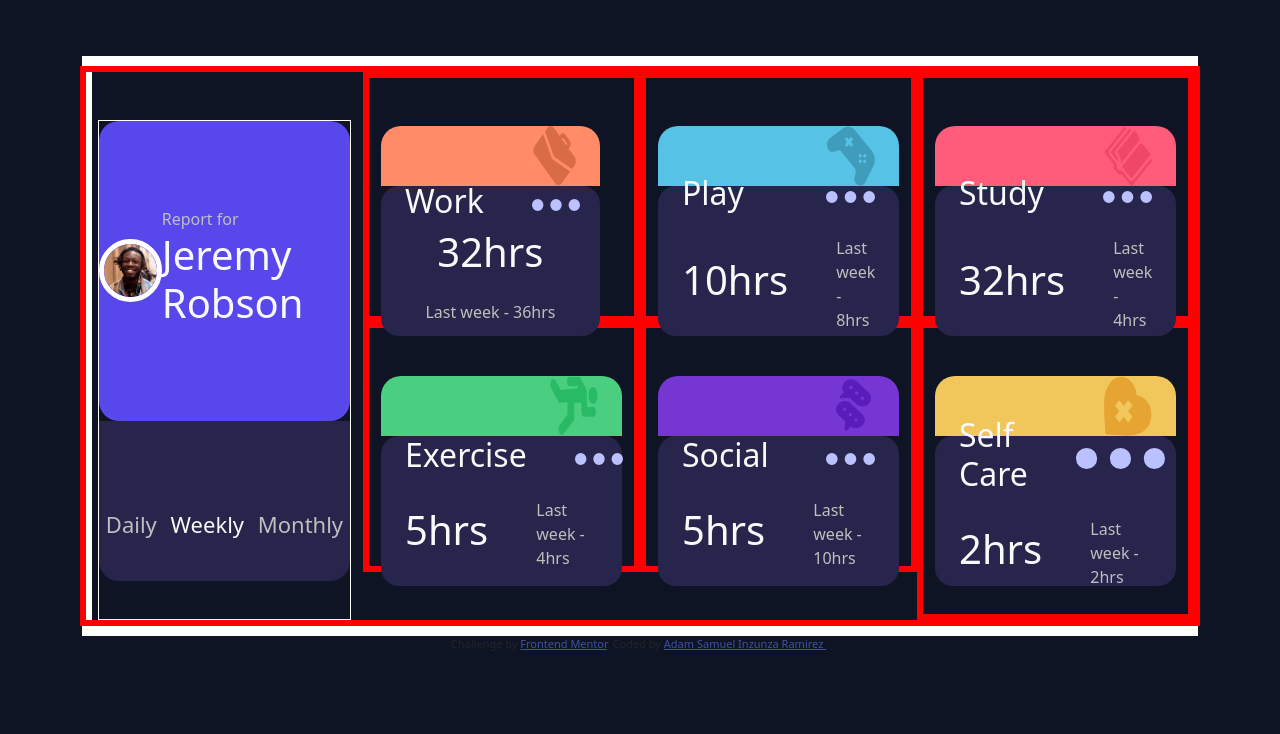
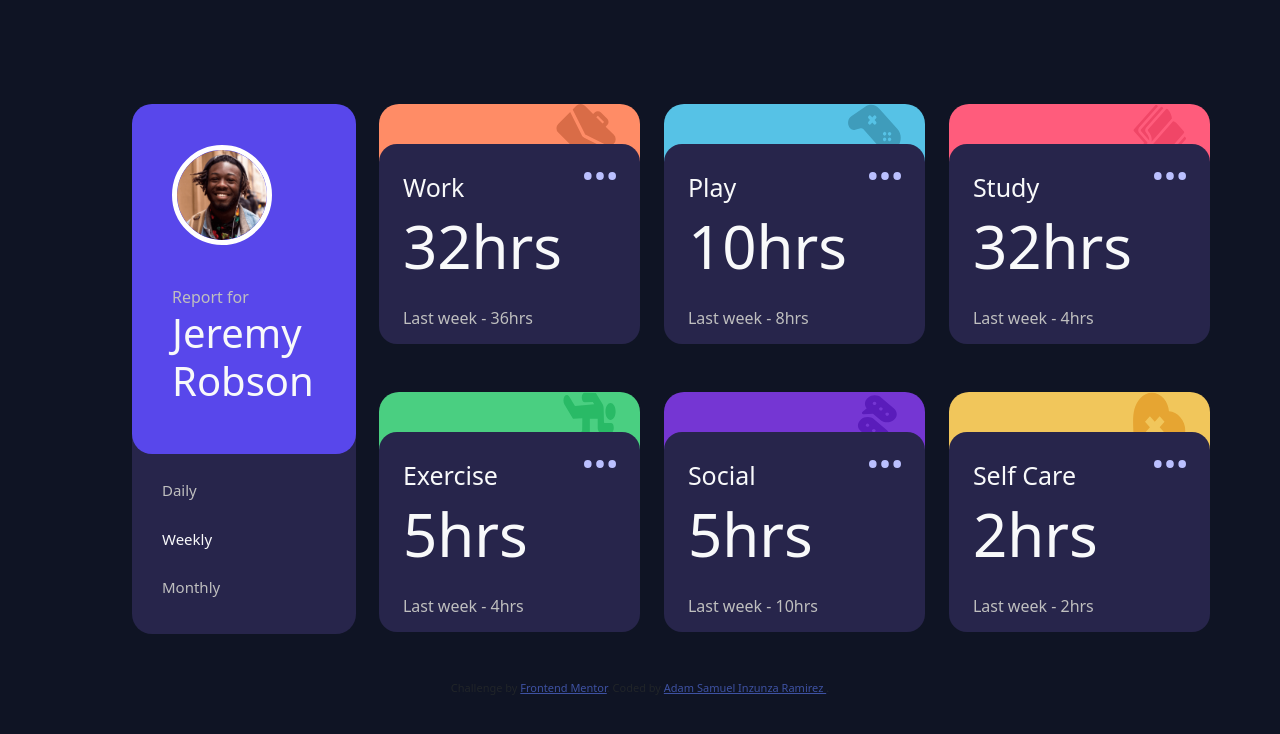
Before and after one commit to Cuandoyolabi/DashboardTime, a plain HTML site: page index.html in a window 1280 px wide. Drawn offline with nearby package versions, Linux system fonts and the light colour scheme.

Commit message:
Se actualiza el proyecto, se mejora la interfaz

```diff
--- a/index.html
+++ b/index.html
@@ -21,36 +21,36 @@
       <div class="row">
         <div class="col-md-3">
           <!--Jeremy-->
-          <div class="flex-container jeremy-container mt-5 col-12 w-md-100">
-        <div class="fluid-container w-100 jeremy-container-header d-flex flex-row justify-content-evenly align-items-center" style="border-radius: 20px;">
-           <img src="/images/image-jeremy.png" alt="Jeremy Robson" class="profile-image img-fluid w-25">
+          <div class="flex-container jeremy-container mt-5">
+            <div class="fluid-container w-100 jeremy-container-header" style="border-radius: 20px;">
+           <img src="/images/image-jeremy.png" alt="Jeremy Robson" class="profile-image img-fluid ">
            <div class="fluid-container d-flex flex-column">
               <p class="m-0 text-gray">Report for</p>
-              <h1 class="text-light fw-light">Jeremy Robson</h1>
+              <h1 class="text-light fw-light">Jeremy <br class="espacio-letra">Robson</h1>
            </div>
-        </div>
-        <div class="fluid-container w-100 jeremy-container-footer d-flex flex-row justify-content-around align-items-end pb-4">
-          <p class="text-gray" style="font-size: 22px;">Daily</p>
-          <p class="text-light" style="font-size: 22px;">Weekly</p>
-          <p class="text-gray" style="font-size: 22px;">Monthly</p>
-        </div>
+          </div>
+          <div class="fluid-container w-100 jeremy-container-footer pb-4">
+            <p class="text-gray jeremy-text top">Daily</p>
+            <p class="text-light jeremy-text top2">Weekly</p>
+            <p class="text-gray jeremy-text top3">Monthly</p>
           </div>
         </div>
+      </div>
 
         <!--Primera division-->
         <div class="col-md-3">
           <div class="row">
-            <div class="flex-container card-container mt-5 col-12 col-md-11" style="height: 190px;">
+            <div class="flex-container card-container mt-5 col-10 col-md-11 mx-auto" style="height: 240px;">
               <div class="fluid-container design w-100 work-color card-container-color d-flex justify-content-end px-4" style="height: 60px;">
-                <img src="./images/icon-work.svg" alt="Work Icon" class="icon img-fluid w-25 h-100">
+                <img src="./images/icon-work.svg" alt="Work Icon" class="icon img-fluid">
               </div>
-            <div class="fluid-container card-container-footer d-flex flex-column justify-content-center" style="height: 150px;">
+            <div class="fluid-container card-container-footer d-flex flex-column justify-content-center col-12" style="height: 200px;">
             <div class="d-flex flex-row justify-content-between align-items-center">
-              <h2 class="px-4 text-light">Work</h2>
-              <img src="./images/icon-ellipsis.svg" alt="Work Icon" class="icon 2w-50 h-25 px-4">
+              <h2 class="px-4 text-light palabra">Work</h2>
+              <img src="./images/icon-ellipsis.svg" alt="Work Icon" class="icon icon__opcion px-4">
             </div>
-            <div class="d-flex flex-row justify-content-between align-items-center flex-md-column">
-              <h1 class="px-4 text-light fw-light" style="font-size: 40px;">32hrs</h1>
+            <div class="footer-second">
+              <h1 class="px-4 text-light horas">32hrs</h1>
               <p class="text-gray px-4 pt-3">Last week - 36hrs</p>
               </div>
              </div>
@@ -58,17 +58,17 @@
           </div>
 
             <div class="row">
-              <div class="flex-container card-container mt-5 col-12 w-md-100" style="height: 190px;">
+              <div class="flex-container card-container mt-5 col-10  col-md-11 mx-auto" style="height: 240px;">
               <div class="fluid-container design w-100 exercise-color card-container-color d-flex justify-content-end px-4" style="height: 60px;">
                 <img src="./images/icon-exercise.svg" alt="Work Icon" class="icon img-fluid w-25 h-100">
               </div>
-              <div class="fluid-container card-container-footer w-100 d-flex flex-column justify-content-center" style="height: 150px;">
+              <div class="fluid-container card-container-footer w-100 d-flex flex-column justify-content-center" style="height: 200px;">
           <div class="d-flex flex-row justify-content-between align-items-center">
-            <h2 class="px-4 text-light">Exercise</h2>
-            <img src="./images/icon-ellipsis.svg" alt="Work Icon" class="icon 2w-50 h-25 px-4">
+            <h2 class="px-4 text-light palabra">Exercise</h2>
+            <img src="./images/icon-ellipsis.svg" alt="Work Icon" class="icon icon__opcion px-4">
           </div>
-          <div class="d-flex flex-row justify-content-between align-items-center">
-            <h1 class="px-4 text-light fw-light" style="font-size: 40px;">5hrs</h1>
+          <div class="footer-second">
+            <h1 class="px-4 text-light horas">5hrs</h1>
             <p class="text-gray px-4 pt-3">Last week - 4hrs</p>
           </div>
         </div>
@@ -79,17 +79,17 @@
         <!--Segunda division-->
         <div class="col-md-3">
           <div class="row">
-            <div class="flex-container card-container mt-5 col-12 w-md-100" style="height: 190px;">
+            <div class="flex-container card-container mt-5 col-10  col-md-11 mx-auto" style="height: 240px;">
         <div class="fluid-container design w-100 play-color card-container-color d-flex justify-content-end px-4" style="height: 60px;">
           <img src="./images/icon-play.svg" alt="Work Icon" class="icon img-fluid w-25 h-100">
         </div>
-        <div class="fluid-container card-container-footer w-100 d-flex flex-column justify-content-center" style="height: 150px;">
+        <div class="fluid-container card-container-footer w-100 d-flex flex-column justify-content-center" style="height: 200px;">
           <div class="d-flex flex-row justify-content-between align-items-center">
-            <h2 class="px-4 text-light">Play</h2>
-            <img src="./images/icon-ellipsis.svg" alt="Work Icon" class="icon 2w-50 h-25 px-4">
+            <h2 class="px-4 text-light palabra">Play</h2>
+            <img src="./images/icon-ellipsis.svg" alt="Work Icon" class="icon icon__opcion px-4">
           </div>
-          <div class="d-flex flex-row justify-content-between align-items-center">
-            <h1 class="px-4 text-light fw-light" style="font-size: 40px;">10hrs</h1>
+          <div class="footer-second">
+            <h1 class="px-4 text-light horas">10hrs</h1>
             <p class="text-gray px-4 pt-3">Last week - 8hrs</p>
           </div>
         </div>
@@ -97,17 +97,17 @@
           </div>
 
           <div class="row">
-            <div class="flex-container card-container mt-5 col-12 w-md-100" style="height: 190px;">
+            <div class="flex-container card-container mt-5 col-10  col-md-11 mx-auto" style="height: 240px;">
         <div class="fluid-container design w-100 social-color card-container-color d-flex justify-content-end px-4" style="height: 60px;">
           <img src="./images/icon-social.svg" alt="Work Icon" class="icon img-fluid w-25 h-100">
         </div>
-        <div class="fluid-container card-container-footer w-100 d-flex flex-column justify-content-center" style="height: 150px;">
+        <div class="fluid-container card-container-footer w-100 d-flex flex-column justify-content-center" style="height: 200px;">
           <div class="d-flex flex-row justify-content-between align-items-center">
-            <h2 class="px-4 text-light">Social</h2>
-            <img src="./images/icon-ellipsis.svg" alt="Work Icon" class="icon 2w-50 h-25 px-4">
+            <h2 class="px-4 text-light palabra">Social</h2>
+            <img src="./images/icon-ellipsis.svg" alt="Work Icon" class="icon icon__opcion px-4">
           </div>
-          <div class="d-flex flex-row justify-content-between align-items-center">
-            <h1 class="px-4 text-light fw-light" style="font-size: 40px;">5hrs</h1>
+          <div class="footer-second">
+            <h1 class="px-4 text-light horas">5hrs</h1>
             <p class="text-gray px-4 pt-3">Last week - 10hrs</p>
           </div>
         </div>
@@ -118,17 +118,17 @@
         <!--Tercera division-->
         <div class="col-md-3">
           <div class="row">
-            <div class="flex-container card-container mt-5 col-12 w-md-100" style="height: 190px;">
+            <div class="flex-container card-container mt-5 col-10 col-md-11 mx-auto" style="height: 240px;">
         <div class="fluid-container design w-100 study-color card-container-color d-flex justify-content-end px-4" style="height: 60px;">
           <img src="./images/icon-study.svg" alt="Work Icon" class="icon img-fluid w-25 h-100">
         </div>
-        <div class="fluid-container card-container-footer w-100 d-flex flex-column justify-content-center" style="height: 150px;">
+        <div class="fluid-container card-container-footer w-100 d-flex flex-column justify-content-center" style="height: 200px;">
           <div class="d-flex flex-row justify-content-between align-items-center">
-            <h2 class="px-4 text-light">Study</h2>
-            <img src="./images/icon-ellipsis.svg" alt="Work Icon" class="icon 2w-50 h-25 px-4">
+            <h2 class="px-4 text-light palabra">Study</h2>
+            <img src="./images/icon-ellipsis.svg" alt="Work Icon" class="icon icon__opcion px-4">
           </div>
-          <div class="d-flex flex-row justify-content-between align-items-center">
-            <h1 class="px-4 text-light fw-light" style="font-size: 40px;">32hrs</h1>
+          <div class="footer-second">
+            <h1 class="px-4 text-light horas">32hrs</h1>
             <p class="text-gray px-4 pt-3">Last week - 4hrs</p>
           </div>
         </div>
@@ -136,17 +136,17 @@
           </div>
 
           <div class="row">
-            <div class="flex-container card-container my-5 col-12 w-md-100" style="height: 190px;">
+            <div class="flex-container card-container my-5 col-10  col-md-11 mx-auto" style="height: 240px;">
         <div class="fluid-container design w-100 selfcare-color card-container-color d-flex justify-content-end px-4" style="height: 60px;">
           <img src="./images/icon-self-care.svg" alt="Work Icon" class="icon img-fluid w-25 h-100">
         </div>
-        <div class="fluid-container card-container-footer w-100 d-flex flex-column justify-content-center" style="height: 150px;">
+        <div class="fluid-container card-container-footer w-100 d-flex flex-column justify-content-center" style="height: 200px;">
           <div class="d-flex flex-row justify-content-between align-items-center">
-            <h2 class="px-4 text-light">Self Care</h2>
-            <img src="./images/icon-ellipsis.svg" alt="Work Icon" class="icon 2w-50 h-25 px-4">
+            <h2 class="px-4 text-light palabra">Self Care</h2>
+            <img src="./images/icon-ellipsis.svg" alt="Work Icon" class="icon icon__opcion px-4">
           </div>
-          <div class="d-flex flex-row justify-content-between align-items-center">
-            <h1 class="px-4 text-light fw-light" style="font-size: 40px;">2hrs</h1>
+          <div class="footer-second">
+            <h1 class="px-4 text-light horas">2hrs</h1>
             <p class="text-gray px-4 pt-3">Last week - 2hrs</p>
           </div>
         </div>
--- a/styles/styles.css
+++ b/styles/styles.css
@@ -21,9 +21,6 @@
 --Navy-200: hsl(236, 100%, 87%);
 }
 
-.row{
-    border: 6px solid rgb(255, 0, 0);
-}
 
 .body-container{
     background-color: var(--Navy-950);
@@ -31,14 +28,27 @@
 }
 
 .jeremy-container{
-    height: 200px;
+    width: 86%;
+    height: 280px;
+    margin-left: 50px;
     position: relative;
+
 }
 
 .jeremy-container-header{
+    height: 170px;
     background-color: var(--Purple-600);
+    display: flex;
+    flex-direction: row;
+    justify-content: space-evenly;
+    align-items: center;
     top: 0;
+    position: absolute;
     z-index: 10;
+}
+
+.espacio-letra{
+    display: none;
 }
 
 .text-gray{
@@ -46,17 +56,37 @@
 }
 
 .profile-image{
+    width: 80px;
     border-radius: 50%;
     border: 5px solid white;
 }
 
 .jeremy-container-footer{
-    height: 100px;
+    height: 130px;
+    display: flex;
+    flex-direction: row;
+    align-items: center;
+    justify-content: space-evenly;
     background-color: var(--Navy-900);
     border-bottom-left-radius: 20px;
     border-bottom-right-radius: 20px;
+    position: absolute;
     bottom: 0;
     z-index: 5;
+}
+
+.top ,.top2, .top3{
+    margin-top: 35px;
+}
+
+.footer-second{
+    display: flex;
+    flex-direction: row;
+    justify-content: space-between;
+}
+
+.jeremy-text{
+    font-size: 22px;
 }
 
 .design{
@@ -71,14 +101,21 @@
 .card-container-color{
     border-top-right-radius: 20px;
     border-top-left-radius: 20px;
+    position: absolute;
+    top: 0;
     z-index: 0;
 }
 
 .card-container-footer{
     background-color: var(--Navy-900);
     border-radius: 18px;
-    z-index: 15;
+    position: absolute;
+    z-index: 1;
     bottom: 0;
+}
+
+.icon__opcion{
+
 }
 
 .work-color{
@@ -109,26 +146,74 @@
 @media (min-width: 768px) {
 
     .jeremy-container{
-        height: 500px;
-        border: 1px solid white;
+        height: 530px;
+        position: relative;
     }
 
     .jeremy-container-header{
-        height: 300px;
+        height: 350px;
+        flex-direction: column;
+        justify-content: center;
+        align-items: start;
+        gap: 40px;
+        padding-left: 40px;
+        border-radius: 20px;
+        position: relative;
+        z-index: 1;
+    }
 
+    .espacio-letra{
+        display: blok;
     }
+
+    .profile-image{
+        width: 100px;
+    }
+
     .jeremy-container-footer{
-        height: 160px;
-        display: flex;
-        justify-content: flex-start;
+        height: 200px;
+        flex-direction: column;
+        align-items: start;
+        justify-content: center;
+        z-index: 0;
+    }
+
+    .top{
+        padding-top: 40px;
+    }
+
+    .jeremy-text{
+        margin-top: 10px;
+        margin-left: 30px;
+        font-size: 15px;
     }
 
     .card-container-footer{
         height: 250px;
     }
 
+    .footer-second{
+        display: flex;
+        flex-direction: column;
+        align-items: start;
+    }
+
     .second-container{
         margin-top: 5%;
-        border: 10px solid white;
     }
+
+    .icon__opcion{
+        width: 80px;
+    }
+
+    .palabra{
+        font-size: 25px;
+        margin-top: 30px;
+    }
+
+    .horas{
+        font-size: 60px;
+        font-weight: 300;
+    }
+
 }
```
